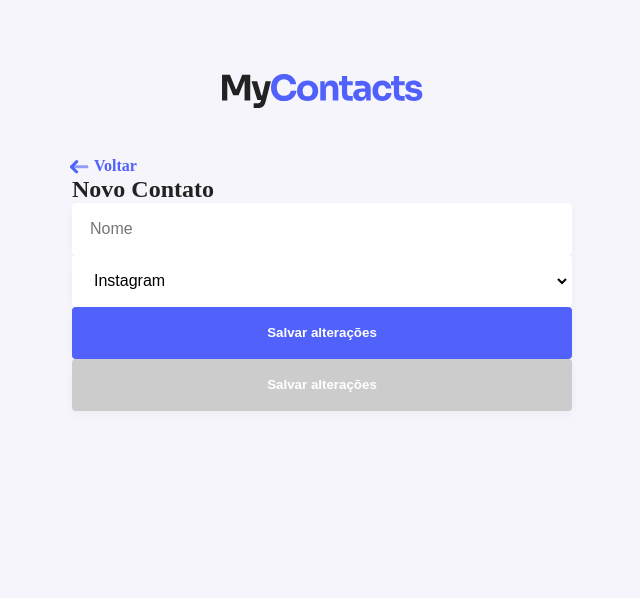
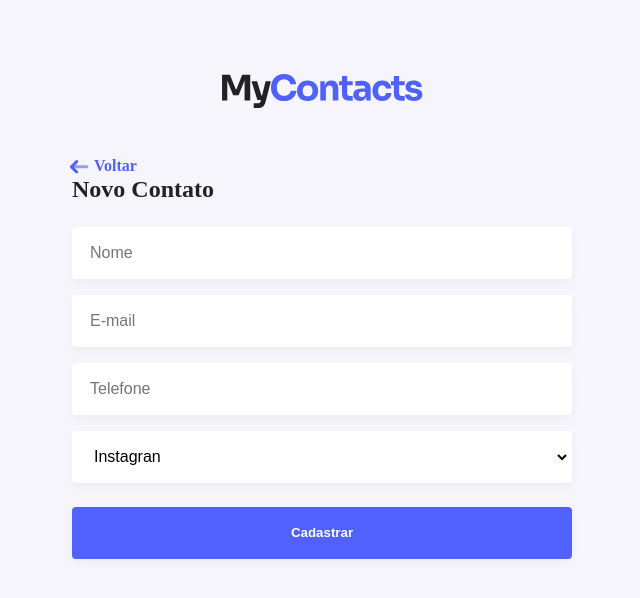
Before and after one commit to victorgonzalezz/myContacts, a React (Vite) app: page /new in a window 1280 px wide. Shown: the top 598 px of the page, without its empty margins (318-958 px from the left). Built offline with nearby package versions, Linux system fonts and the light colour scheme.

Commit message:
component Contact form
component Contact form done

```diff
--- a/package.json
+++ b/package.json
@@ -13,7 +13,7 @@
     "prop-types": "^15.8.1",
     "react": "^18.2.0",
     "react-dom": "^18.2.0",
-    "react-router-dom": "^5.3.0",
+    "react-router-dom": "^5.3.2",
     "styled-components": "^6.0.8"
   },
   "devDependencies": {
--- /dev/null
+++ b/src/components/ContactForm/index.jsx
@@ -0,0 +1,40 @@
+import PropTypes from 'prop-types';
+
+import { Form, ButtonContainer } from './styles';
+
+import FormGroup from '../FormGroup';
+import Input from '../Input';
+import Select from '../Select';
+import Button from '../Button';
+
+export default function ContactForm({ buttonLabel }) {
+  return (
+    <Form>
+      <FormGroup>
+        <Input placeholder="Nome" />
+      </FormGroup>
+      <FormGroup>
+        <Input placeholder="E-mail" />
+      </FormGroup>
+      <FormGroup>
+        <Input placeholder="Telefone" />
+      </FormGroup>
+
+      <FormGroup>
+        <Select>
+          <option value="instagran">Instagran</option>
+        </Select>
+      </FormGroup>
+
+      <ButtonContainer>
+        <Button type="submit">
+          {buttonLabel}
+        </Button>
+      </ButtonContainer>
+    </Form>
+  );
+}
+
+ContactForm.propTypes = {
+  buttonLabel: PropTypes.string.isRequired,
+};
--- /dev/null
+++ b/src/components/ContactForm/styles.jsx
@@ -0,0 +1,7 @@
+import styled from 'styled-components';
+
+export const Form = styled.form`
+`;
+export const ButtonContainer = styled.div`
+margin-top: 24px;
+`;
--- /dev/null
+++ b/src/components/FormGroup/index.jsx
@@ -0,0 +1,12 @@
+import { Container } from './styles';
+
+// eslint-disable-next-line react/prop-types, no-unused-vars
+export default function FormGroup({ children }) {
+  return (
+
+    <Container>
+      {children}
+    </Container>
+
+  );
+}
--- /dev/null
+++ b/src/components/FormGroup/styles.jsx
@@ -0,0 +1,7 @@
+import styled from 'styled-components';
+
+export const Container = styled.div`
+& + & { //modo de selecionar todos de uma vez
+  margin-top: 16px;
+}
+`;
--- a/src/components/PageHeader/pageHeader.jsx
+++ b/src/components/PageHeader/pageHeader.jsx
@@ -1,5 +1,4 @@
 import { Link } from 'react-router-dom';
-// eslint-disable-next-line import/no-extraneous-dependencies
 import PropTypes from 'prop-types';
 
 import arrow from '../../assets/images/icons/arrow.svg';
--- a/src/components/PageHeader/styles.jsx
+++ b/src/components/PageHeader/styles.jsx
@@ -1,6 +1,8 @@
 import styled from 'styled-components';
 
 export const Container = styled.header`
+margin-bottom: 24px;
+
  a {
   display: flex;
   align-items: center;
--- a/src/pages/EditContact/editContact.jsx
+++ b/src/pages/EditContact/editContact.jsx
@@ -1,9 +1,17 @@
 import PageHeader from '../../components/PageHeader/pageHeader';
+import ContactForm from '../../components/ContactForm/index';
 
 export default function EditContact() {
   return (
-    <PageHeader
-      title="Editar Victor Gonzalez"
-    />
+    <>
+      <PageHeader
+        title="Editar Victor Gonzalez"
+      />
+
+      <ContactForm
+        buttonLabel="Salvar Alterações"
+      />
+    </>
+
   );
 }
--- a/src/pages/Home/index.jsx
+++ b/src/pages/Home/index.jsx
@@ -1,3 +1,5 @@
+import { Link } from 'react-router-dom';
+
 import {
   Container, InputContainer, Header, ListContainer, Card,
 } from './styles';
@@ -14,7 +16,7 @@
       </InputContainer>
       <Header>
         <strong>3 contatos</strong>
-        <a href="/">Novo contato</a>
+        <Link to="/new">Novo contato</Link>
       </Header>
 
       <ListContainer>
@@ -36,47 +38,9 @@
           </div>
 
           <div className="actions">
-            <a href="/">
+            <Link to="/edit/123">
               <img src={check} alt="Edit" />
-            </a>
-            <button type="button">
-              <img src={trash} alt="Lixeira" />
-            </button>
-          </div>
-        </Card>
-        <Card>
-          <div className="info">
-            <div className="contact-name">
-              <strong>Victor Gonzalez</strong>
-              <small>instragram</small>
-            </div>
-            <span>vitorpcg@gmail.com</span>
-            <span>(+351) 99999-000</span>
-          </div>
-
-          <div className="actions">
-            <a href="/">
-              <img src={check} alt="Edit" />
-            </a>
-            <button type="button">
-              <img src={trash} alt="Lixeira" />
-            </button>
-          </div>
-        </Card>
-        <Card>
-          <div className="info">
-            <div className="contact-name">
-              <strong>Victor Gonzalez</strong>
-              <small>instragram</small>
-            </div>
-            <span>vitorpcg@gmail.com</span>
-            <span>(+351) 99999-000</span>
-          </div>
-
-          <div className="actions">
-            <a href="/">
-              <img src={check} alt="Edit" />
-            </a>
+            </Link>
             <button type="button">
               <img src={trash} alt="Lixeira" />
             </button>
--- a/src/pages/NewContact/newContact.jsx
+++ b/src/pages/NewContact/newContact.jsx
@@ -1,7 +1,5 @@
+import ContactForm from '../../components/ContactForm';
 import PageHeader from '../../components/PageHeader/pageHeader';
-import Input from '../../components/Input';
-import Select from '../../components/Select';
-import Button from '../../components/Button';
 
 export default function NewContact() {
   return (
@@ -9,17 +7,11 @@
       <PageHeader
         title="Novo Contato"
       />
+      <ContactForm
+        buttonLabel="Cadastrar"
+      />
 
-      <Input type="text" placeholder="Nome" />
-      <Select>
-        <option value="123">Instagram</option>
-      </Select>
-      <Button type="button">
-        Salvar alterações
-      </Button>
-      <Button type="button" disabled>
-        Salvar alterações
-      </Button>
     </>
+
   );
 }
```
Also changed, not shown: 1 other file (tests, documents, lock files or other folders).
